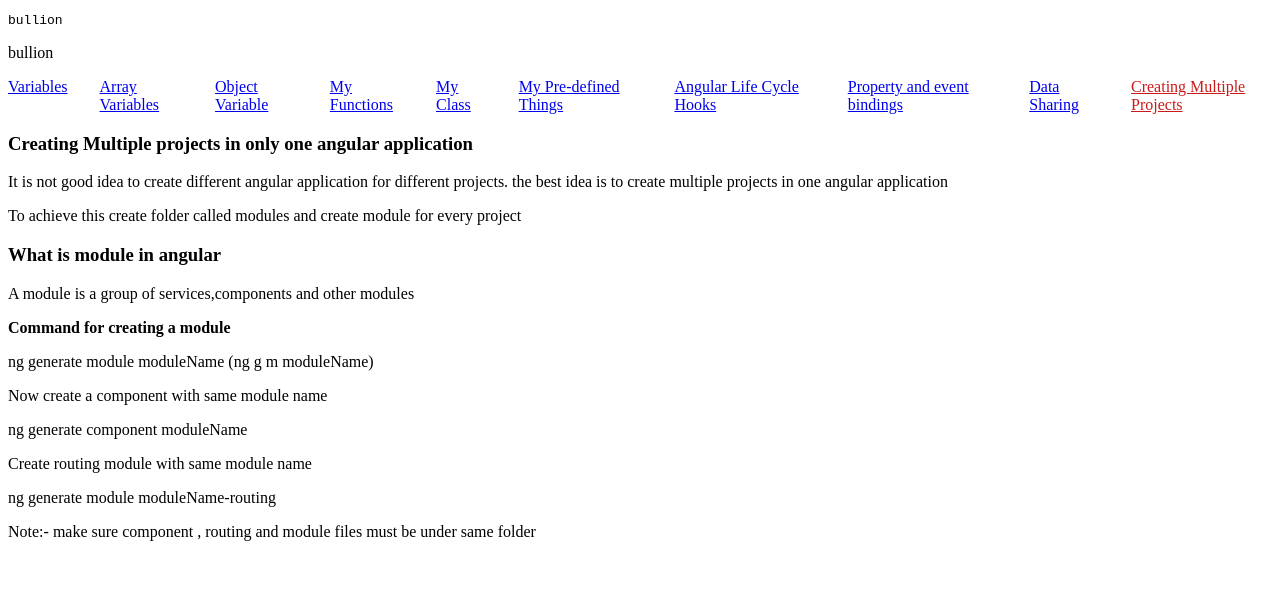
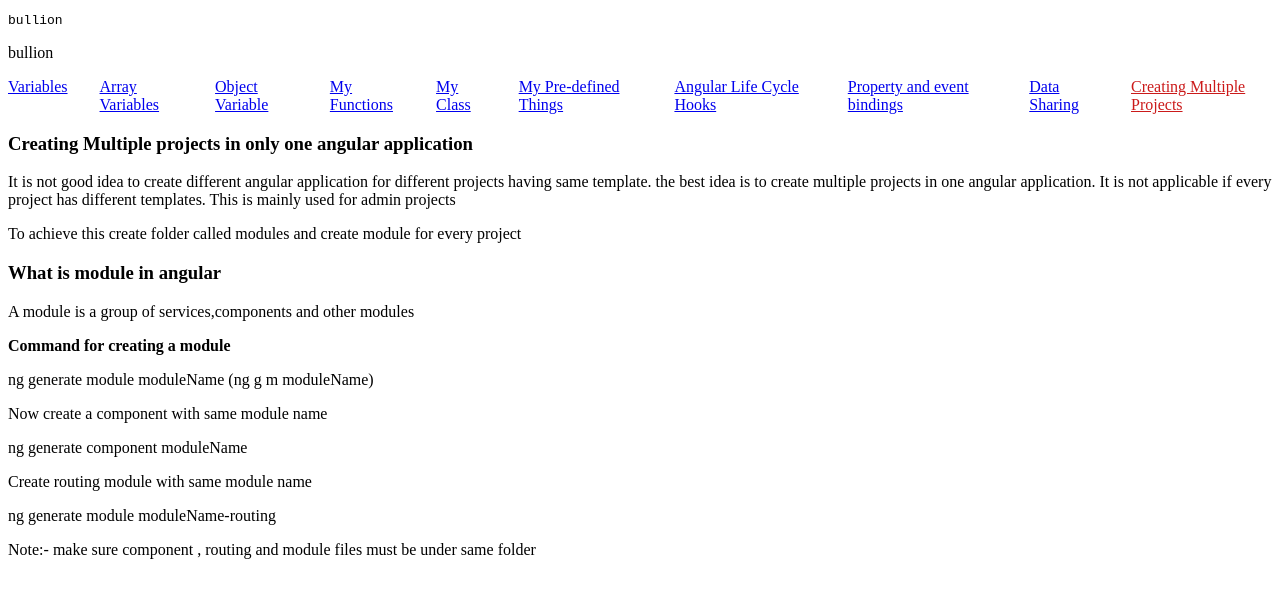
Before and after one commit to Battula-V/live-project, an Angular app: page /creating-multiple-projects in a window 1280 px wide. Shown: the top 598 px of the page. Built offline with nearby package versions, Linux system fonts and the light colour scheme.

Commit message:
with parameter some matter added

```diff
--- a/src/app/components/creating-multiple-projects/creating-multiple-projects.component.html
+++ b/src/app/components/creating-multiple-projects/creating-multiple-projects.component.html
@@ -1,5 +1,6 @@
 <h3>Creating Multiple projects in only one angular application</h3>
-<p> It is not good idea to create different angular application for different projects.  the best idea is to create multiple projects in one angular application </p>
+<p> It is not good idea to create different angular application for different projects having same template.  the best idea is to create multiple projects in one angular application. It is not applicable if every project has different templates.
+This is mainly used for admin projects   </p>
 <p> To achieve this create folder called modules and create module for every project </p>
 
 <h3>What is module in angular </h3>
--- a/src/app/components/my-functions/my-functions.component.html
+++ b/src/app/components/my-functions/my-functions.component.html
@@ -44,6 +44,8 @@
 <h4>Defining(writing) function </h4>
 <b>syntax:-</b>
 <pre>{{type2Syntax}}</pre>
+<p> Here parameter means it is  a variable.</p>
+<p> This will save the data , which is sent from the calling function parameter </p>
 <b>Arrow function syntax:-</b>
 <pre>{{type2SyntaxArrow}}</pre>
 <b>Example</b>
```
